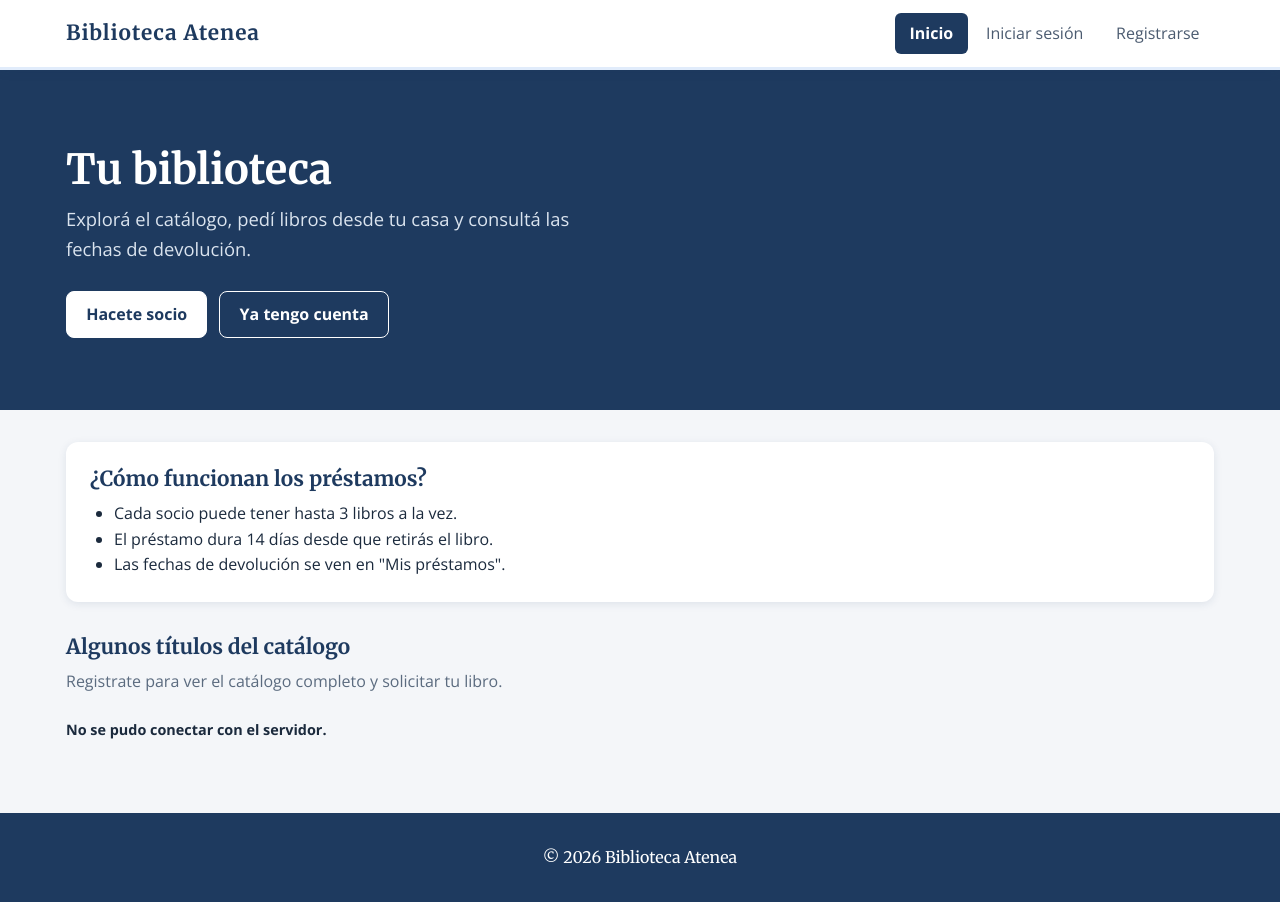
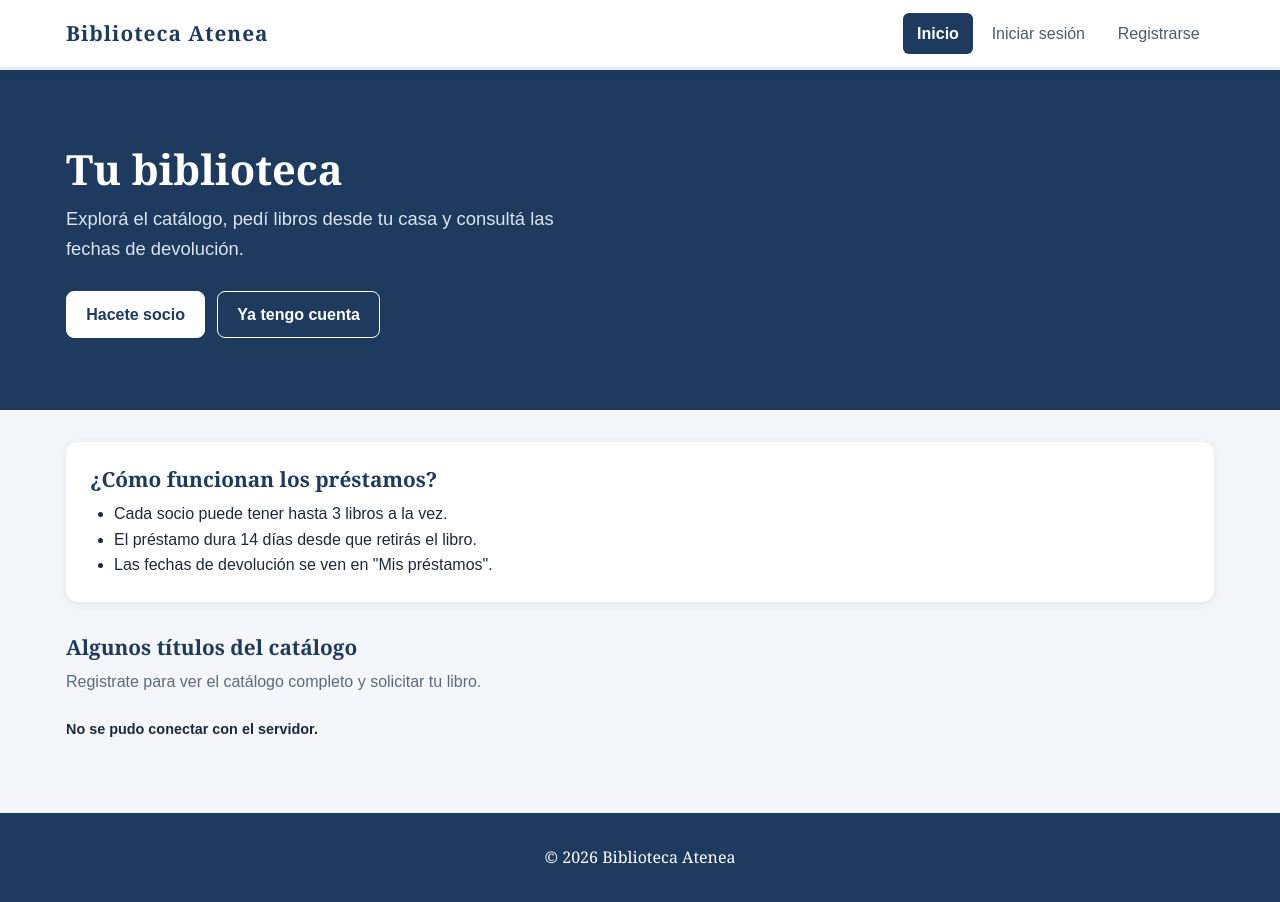
Before and after one commit to agostinarivero/biblioteca-atenea, a plain HTML site: page index.html in a window 1280 px wide. Drawn offline with nearby package versions, Linux system fonts and the light colour scheme; no server answers.

Commit message:
Saco Google Fonts

```diff
--- a/css/styles.css
+++ b/css/styles.css
@@ -8,7 +8,7 @@
 }
 
 body {
-    font-family: 'Open Sans', Arial, Helvetica, sans-serif;
+    font-family: Arial, Helvetica, sans-serif;
     font-size: 1rem;
     line-height: 1.6;
     color: #1b2a3d;
@@ -24,7 +24,7 @@ main {
 }
 
 h1, h2, h3 {
-    font-family: 'Merriweather', Georgia, serif;
+    font-family: Georgia, 'Times New Roman', serif;
     color: #1e3a5f;
     line-height: 1.3;
     margin-bottom: 0.5rem;
@@ -94,7 +94,7 @@ input, select, button {
 .logo {
     color: #1e3a5f;
     text-decoration: none;
-    font-family: 'Merriweather', Georgia, serif;
+    font-family: Georgia, 'Times New Roman', serif;
     font-size: 1.3rem;
     font-weight: bold;
     letter-spacing: 1px;
@@ -686,7 +686,7 @@ select:focus {
 }
 
 .indicador .numero {
-    font-family: 'Merriweather', Georgia, serif;
+    font-family: Georgia, 'Times New Roman', serif;
     font-size: 2rem;
     font-weight: bold;
     color: #1e3a5f;
@@ -978,7 +978,7 @@ select:focus {
 
 .pie p {
     margin: 0;
-    font-family: 'Merriweather', Georgia, serif;
+    font-family: Georgia, 'Times New Roman', serif;
     font-size: 1rem;
 }
 
--- a/index.html
+++ b/index.html
@@ -4,7 +4,6 @@
     <meta charset="UTF-8">
     <meta name="viewport" content="width=device-width, initial-scale=1.0">
     <title>Biblioteca Atenea - Préstamo de libros</title>
-    <link href="https://fonts.googleapis.com/css2?family=Merriweather:wght@400;700&family=Open+Sans:wght@400;600;700&display=swap" rel="stylesheet">
     <link rel="stylesheet" href="css/styles.css">
 </head>
 <body>
```
Also changed, not shown: admin-dashboard.html (+0 -1 lines), admin-libros.html (+0 -1 lines), admin-prestamos.html (+0 -1 lines), admin-usuarios.html (+0 -1 lines), catalogo.html (+0 -1 lines), login.html (+0 -1 lines), mis-prestamos.html (+0 -1 lines), perfil.html (+0 -1 lines), registro.html (+0 -1 lines).
